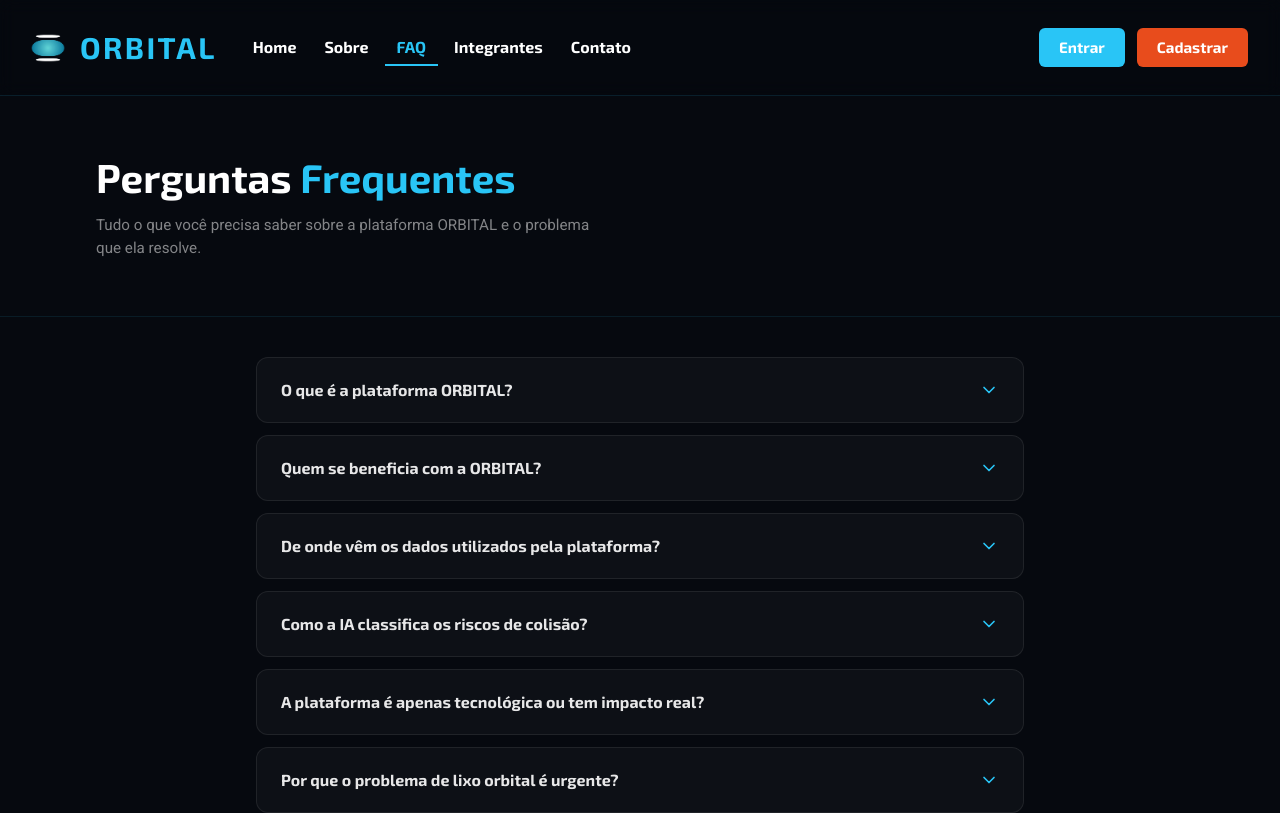
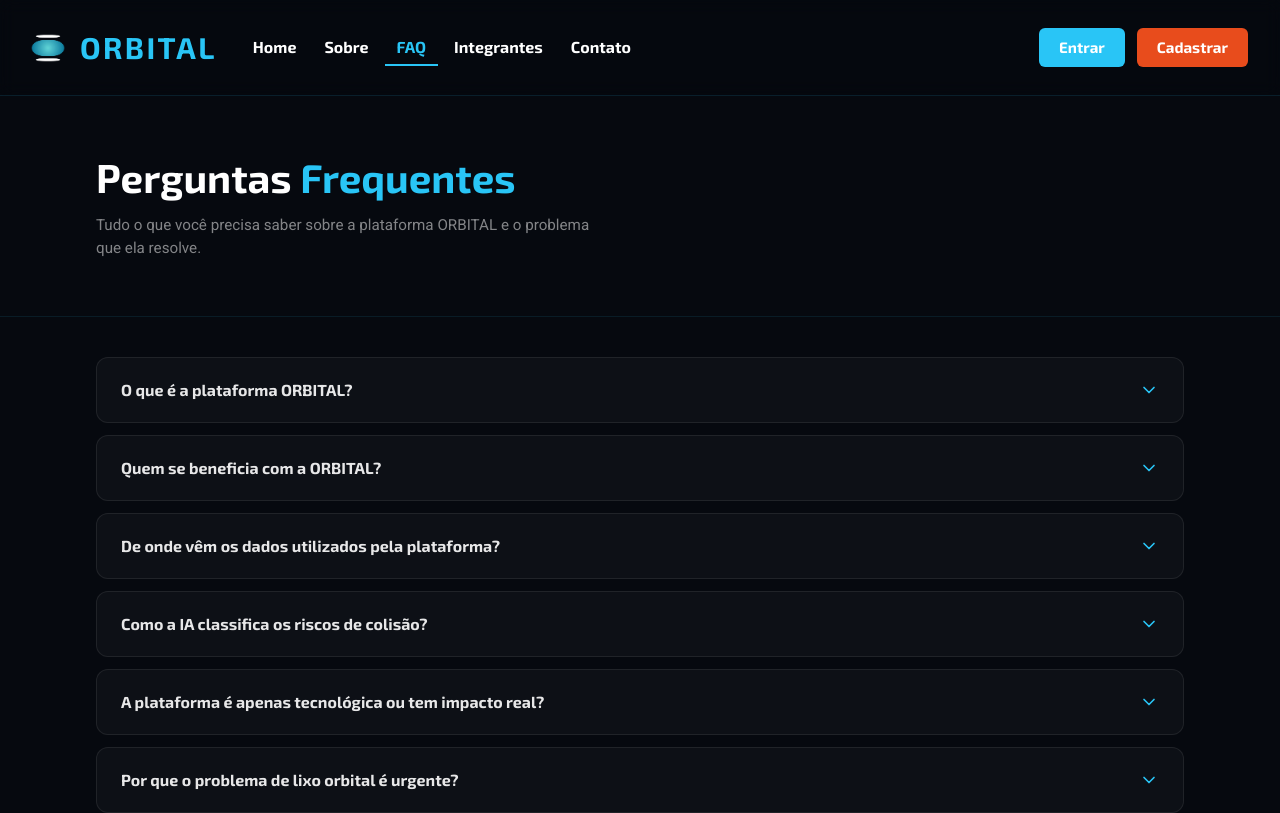
Before and after one commit to ismrqs/orbital, a React (Vite) app: page /faq in a window 1280 px wide. Shown: the top 813 px of the page. Built offline with nearby package versions, Linux system fonts and the light colour scheme.

Commit message:
alinhando accordion de faq à esquerda e alterando padding bottom

```diff
--- a/src/pages/Faq.tsx
+++ b/src/pages/Faq.tsx
@@ -47,7 +47,7 @@ function FAQ() {
     <div className="font-['Roboto',sans-serif] text-white flex flex-col min-h-screen bg-[#06090f]">
       <Header/>
 
-      <main className="flex-1 pb-16">
+      <main className="flex-1 pb-12">
 
         {/* ── TÍTULO ── */}
         <section className="px-24 py-14 max-[480px]:px-6 max-[480px]:py-10 min-[481px]:max-[991px]:px-8 min-[481px]:max-[991px]:py-10"
@@ -63,7 +63,8 @@ function FAQ() {
         </section>
 
         {/* ── ACCORDION ── */}
-        <div className="max-w-[48rem] mx-auto mt-10 flex flex-col gap-3">
+        <section className="px-24 pt-10 max-[480px]:px-6 min-[481px]:max-[991px]:px-8">
+          <div className="max-w-[1100px] flex flex-col gap-3">
             {faqs.map((faq, index) => {
                 const isOpen = openIndex === index;
                 return (
@@ -79,8 +80,7 @@ function FAQ() {
                 >
                     <button onClick={() => toggle(index)}
                         className="w-full bg-transparent border-none cursor-pointer text-left flex justify-between items-center gap-4 px-6 py-5 text-[0.95rem] md:text-[1rem] font-bold transition-colors duration-200 font-['Exo_2',sans-serif]"
-                  style={{ color: isOpen ? "#29c5f6" : "rgba(255,255,255,0.9)" }}
-                >
+                        style={{ color: isOpen ? "#29c5f6" : "rgba(255,255,255,0.9)" }}>
                     <span>{faq.question}</span>
                     <ChevronDown
                         size={20}
@@ -89,14 +89,10 @@ function FAQ() {
                     />
                     </button>
 
-                <div
-                  className={`overflow-hidden transition-all duration-[350ms] ease-in-out ${isOpen ? "max-h-[20rem]" : "max-h-0"}`}
-                >
+                    <div className={`overflow-hidden transition-all duration-[350ms] ease-in-out ${isOpen ? "max-h-[20rem]" : "max-h-0"}`}>
                         <div className="px-6 pb-6">
-                    <p
-                      className="text-[0.95rem] leading-[1.8] pt-4 m-0 font-['Roboto',sans-serif]"
-                      style={{ color: "rgba(255,255,255,0.6)", borderTop: "1px solid rgba(41,197,246,0.12)", }}
-                    >
+                            <p className="text-[0.95rem] leading-[1.8] pt-4 m-0 font-['Roboto',sans-serif]"
+                                style={{ color: "rgba(255,255,255,0.6)", borderTop: "1px solid rgba(41,197,246,0.12)", }}>
                                 {faq.answer}
                             </p>
                         </div>
@@ -105,6 +101,7 @@ function FAQ() {
                 );
             })}
           </div>
+        </section>
       </main>
 
       <div className="hidden min-[992px]:block">
```
Lines whose indentation alone changed are shown as unchanged.
